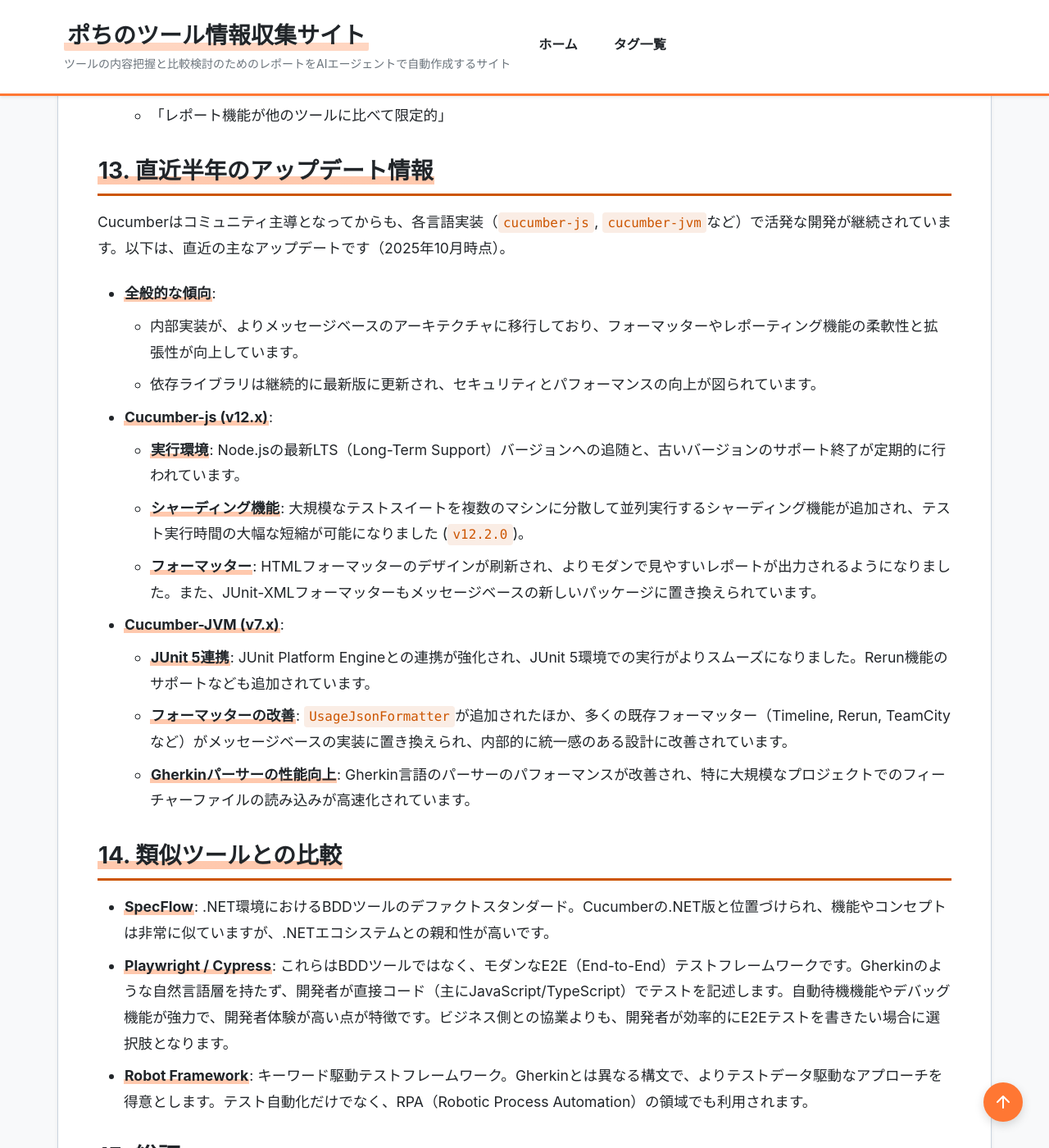
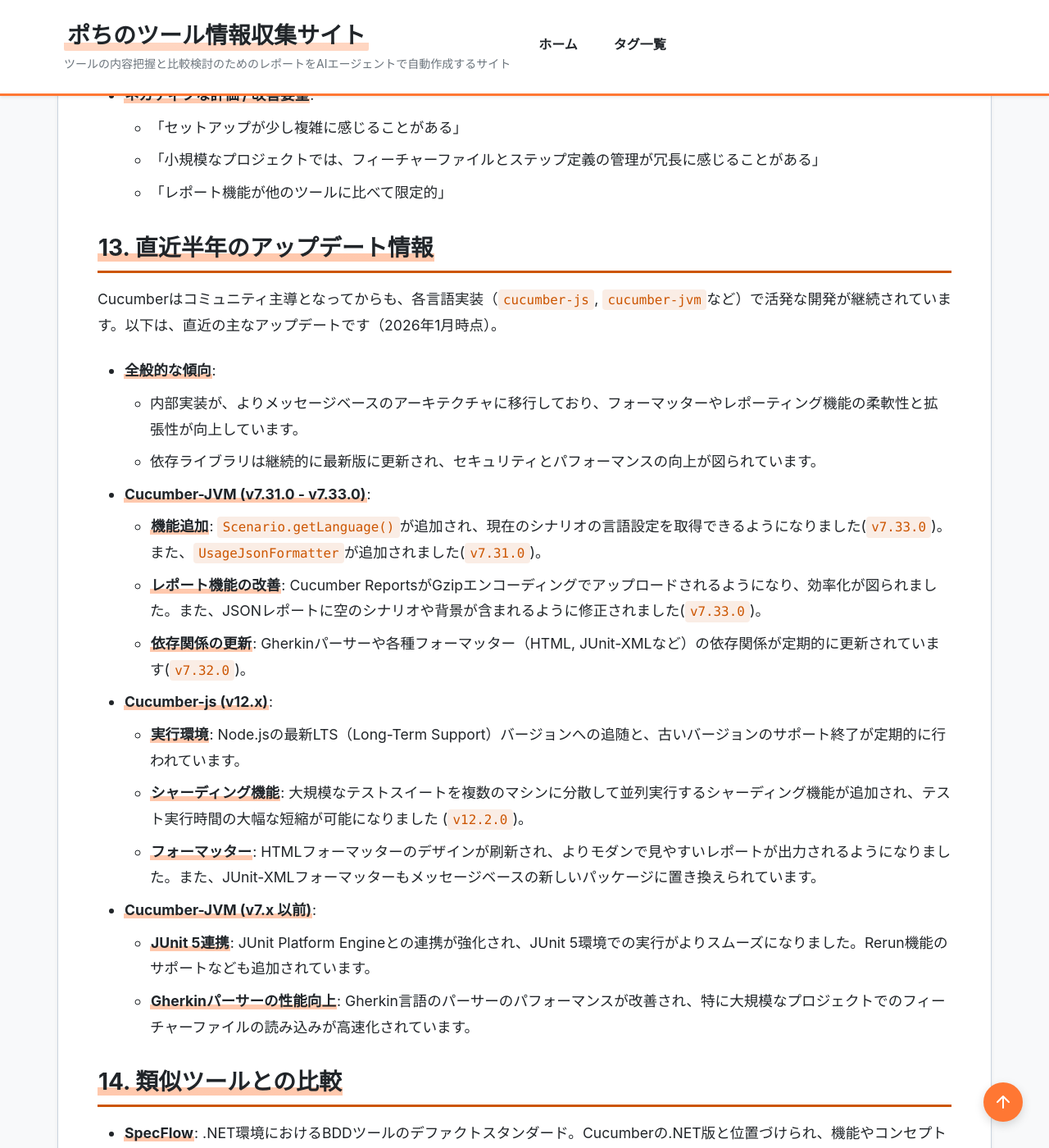
Before and after one commit to aegisfleet/tool-survey-report, a Jekyll site: the page built from _reports/cucumber.md, in a window 1280 px wide and 1400 px high, scrolled down 6024 px. Shown: the whole window at 82% size. Built offline with Jekyll 4.4.1, drawn with Linux system fonts in a browser that asks for light colours; some of the changed text lies outside the part shown.

Commit message:
feat: Update Cucumber report and add Gauge link (#313)
Updates the `last_updated` date and the "Recent Updates" section in `_reports/cucumber.md`.

Adds a bidirectional link between the Cucumber and Gauge reports to ensure consistency among BDD tools. The `related_tools` section in `_reports/cucumber.md` is updated to include "Gauge", and a `related_tools` section is added to `_reports/gauge.md` to include "Cucumber".

Co-authored-by: google-labs-jules[bot] <161369871+google-labs-jules[bot]@users.noreply.github.com>

```diff
--- a/_reports/cucumber.md
+++ b/_reports/cucumber.md
@@ -7,7 +7,7 @@ official_site: "https://cucumber.io/"
 links:
   github: "https://github.com/cucumber/cucumber"
 date: "2025-10-19"
-last_updated: "2025-10-30"
+last_updated: "2026-01-07"
 tags:
   - "テスト自動化"
   - "BDD"
@@ -116,20 +117,24 @@ relationships:
 
 ## **13. 直近半年のアップデート情報**
 
-Cucumberはコミュニティ主導となってからも、各言語実装（`cucumber-js`, `cucumber-jvm`など）で活発な開発が継続されています。以下は、直近の主なアップデートです（2025年10月時点）。
+Cucumberはコミュニティ主導となってからも、各言語実装（`cucumber-js`, `cucumber-jvm`など）で活発な開発が継続されています。以下は、直近の主なアップデートです（2026年1月時点）。
 
 *   **全般的な傾向**:
     *   内部実装が、よりメッセージベースのアーキテクチャに移行しており、フォーマッターやレポーティング機能の柔軟性と拡張性が向上しています。
     *   依存ライブラリは継続的に最新版に更新され、セキュリティとパフォーマンスの向上が図られています。
+
+*   **Cucumber-JVM (v7.31.0 - v7.33.0)**:
+    *   **機能追加**: `Scenario.getLanguage()`が追加され、現在のシナリオの言語設定を取得できるようになりました(`v7.33.0`)。また、`UsageJsonFormatter`が追加されました(`v7.31.0`)。
+    *   **レポート機能の改善**: Cucumber ReportsがGzipエンコーディングでアップロードされるようになり、効率化が図られました。また、JSONレポートに空のシナリオや背景が含まれるように修正されました(`v7.33.0`)。
+    *   **依存関係の更新**: Gherkinパーサーや各種フォーマッター（HTML, JUnit-XMLなど）の依存関係が定期的に更新されています(`v7.32.0`)。
 
 *   **Cucumber-js (v12.x)**:
     *   **実行環境**: Node.jsの最新LTS（Long-Term Support）バージョンへの追随と、古いバージョンのサポート終了が定期的に行われています。
     *   **シャーディング機能**: 大規模なテストスイートを複数のマシンに分散して並列実行するシャーディング機能が追加され、テスト実行時間の大幅な短縮が可能になりました (`v12.2.0`)。
     *   **フォーマッター**: HTMLフォーマッターのデザインが刷新され、よりモダンで見やすいレポートが出力されるようになりました。また、JUnit-XMLフォーマッターもメッセージベースの新しいパッケージに置き換えられています。
 
-*   **Cucumber-JVM (v7.x)**:
+*   **Cucumber-JVM (v7.x 以前)**:
     *   **JUnit 5連携**: JUnit Platform Engineとの連携が強化され、JUnit 5環境での実行がよりスムーズになりました。Rerun機能のサポートなども追加されています。
-    *   **フォーマッターの改善**: `UsageJsonFormatter`が追加されたほか、多くの既存フォーマッター（Timeline, Rerun, TeamCityなど）がメッセージベースの実装に置き換えられ、内部的に統一感のある設計に改善されています。
     *   **Gherkinパーサーの性能向上**: Gherkin言語のパーサーのパフォーマンスが改善され、特に大規模なプロジェクトでのフィーチャーファイルの読み込みが高速化されています。
 
 ## **14. 類似ツールとの比較**
```
Also changed, not shown: other parts of _reports/cucumber.md (+1 -0 lines), _reports/gauge.md (+3 -0 lines).
